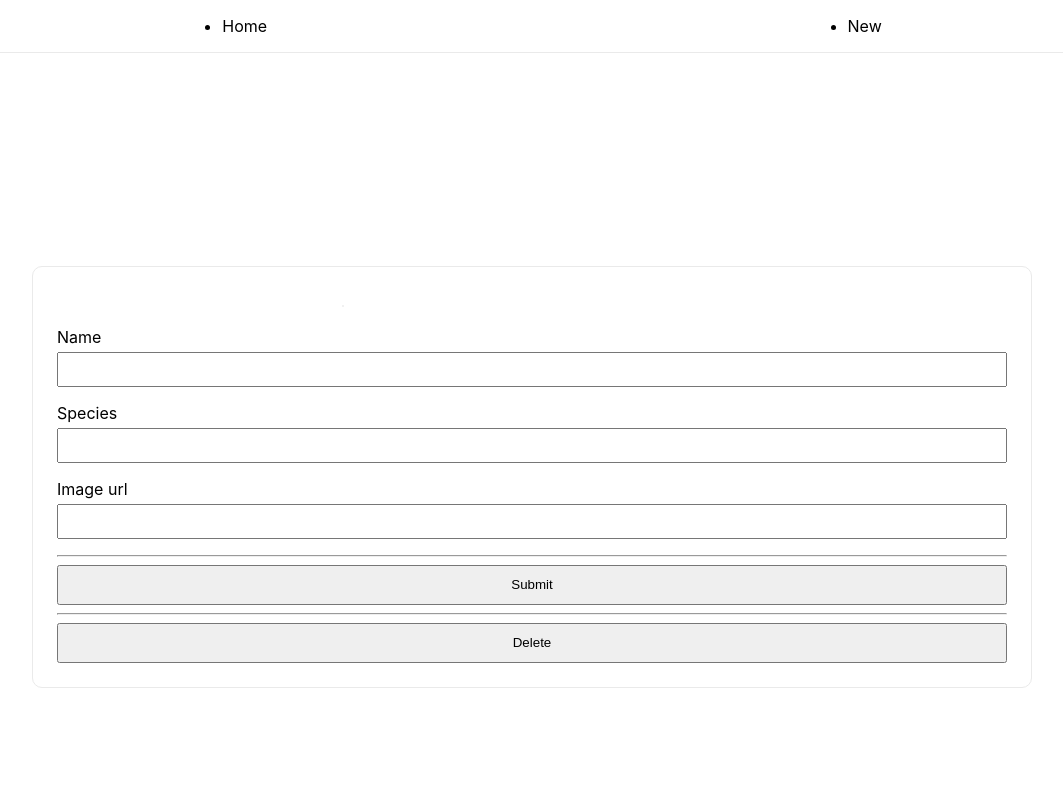
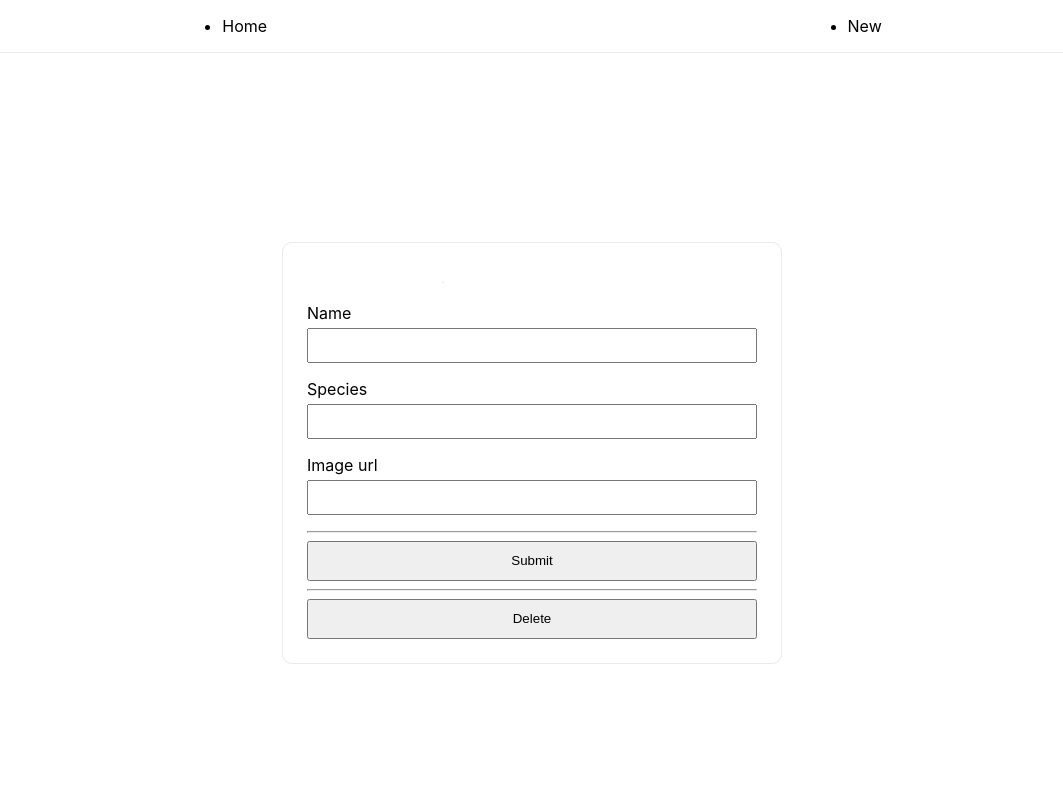
Before and after one commit to ValentinaBacherer/cats-project, a Next.js app: page /new in a window 1280 px wide. Shown: the top 800 px of the page, without its empty margins (108-1171 px from the left). Built offline with nearby package versions, Linux system fonts and the light colour scheme.

Commit message:
clean code logs

```diff
--- a/config/index.js
+++ b/config/index.js
@@ -2,4 +2,4 @@
 
 export const server = dev
   ? 'http://localhost:3000'
-  : 'https://heroki_deployment_create.server.com';
+  : 'https://cats-project.vercel.app';
--- a/pages/api/cats/[id].js
+++ b/pages/api/cats/[id].js
@@ -2,7 +2,6 @@
 import Cat from "../../../models/Cat";
 
 const handler = async (req, res) => {
-  console.log("In dinamic API", req.method, req.body, "id", req.query.id);
   const method = req.method;
   const { id } = req.query;
 
@@ -56,8 +55,6 @@
     case "DELETE":
       try {
         const response = await Cat.findByIdAndDelete(id).lean();
-
-        console.log("delete API", response);
         // response is null if nothing is deleted
 
         if (!response) {
--- a/pages/api/cats/index.js
+++ b/pages/api/cats/index.js
@@ -2,7 +2,6 @@
 import dbConnect from "../../../utils/dbConnect";
 
 const handler = async (req, res) => {
-  console.log("En API /api/cats", req.method);
   const method = req.method;
 
   await dbConnect();
--- a/pages/new.js
+++ b/pages/new.js
@@ -10,7 +10,7 @@
   return (
     <>
       <div className="container">
-        <div className="grid">
+        <div className="flex-container">
           <Form catForm={emptyCat} />
         </div>
       </div>
--- a/styles/globals.css
+++ b/styles/globals.css
@@ -35,6 +35,13 @@
 
 .container {
   min-height: 100vh;
+  padding: 0 1rem;
+  display: flex;
+  flex-direction: column;
+  justify-content: center;
+  align-items: center;
+}
+.flex-container {
   padding: 0 1rem;
   display: flex;
   flex-direction: column;
@@ -147,7 +154,7 @@
   transition: color 0.15s ease, border-color 0.15s ease;
 }
 .form-card {
-  min-width: 550px;
+  min-width: 500px;
   padding: 1.5rem;
   text-align: left;
   color: inherit;
--- a/utils/dbConnect.js
+++ b/utils/dbConnect.js
@@ -4,8 +4,6 @@
 
 const dbConnect = async () => {
   if (mongoose.connection.readyState >= 1) {
-    console.log(`Connected to mongo server`);
-
     return undefined;
   }
 
```
